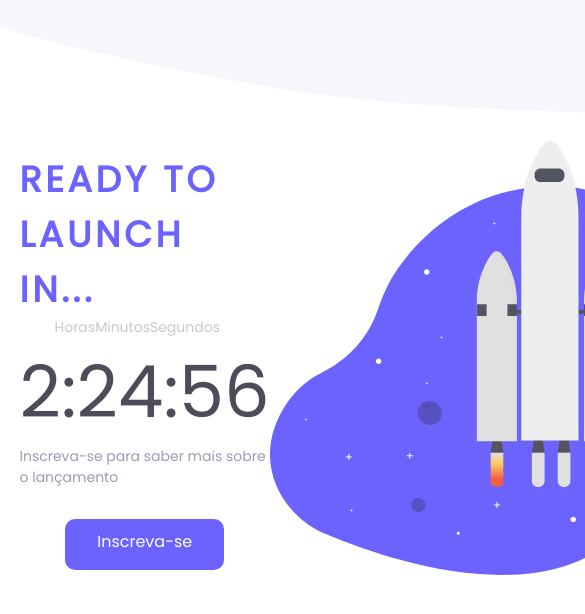
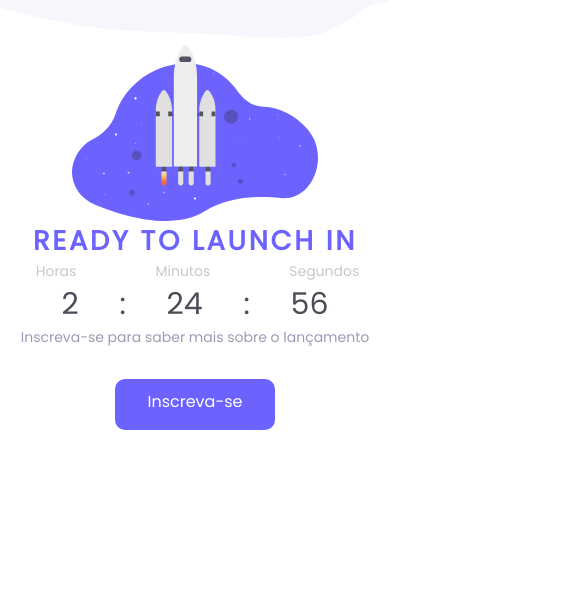
Before and after one commit to guiRodSilva/Countdown, a plain HTML site: page index.html in a window 390 px wide. Shown: the top 614 px of the page, 585 px wide, since content can reach past the window. Drawn offline with Linux system fonts and the light colour scheme.

Commit message:
half-responsive

```diff
--- a/index.html
+++ b/index.html
@@ -9,6 +9,7 @@
     <link rel="preconnect" href="https://fonts.googleapis.com">
     <link rel="preconnect" href="https://fonts.gstatic.com" crossorigin>
     <link href="https://fonts.googleapis.com/css2?family=Inter:wght@300;400;800&family=Merriweather+Sans&family=Poppins&display=swap" rel="stylesheet">
+    <link rel="stylesheet" href="responsive.css">
 </head>
 <body>
 
@@ -19,7 +20,7 @@
         <section>
 
             <div class="text-content">
-                <h1>READY TO LAUNCH IN...</h1>
+                <h1>READY TO LAUNCH IN</h1>
 
                 <div class="text-subtitle">
                     <p>Horas</p>
@@ -45,9 +46,8 @@
             </div>
         </section>
 
-        <section>
             <img src="images/rocket.svg" alt="rocket">
-        </section>
+
     </div>
 
 
--- /dev/null
+++ b/responsive.css
@@ -0,0 +1,64 @@
+@media (max-width: 1024px){
+
+    .text-content h1{
+        font-size: 27px !important;
+        text-align: center;
+    }
+
+    .text-content .text-subtitle{
+
+        padding-right: 30px !important;
+        padding-left: 25px !important;
+    }
+
+    .text-content .text-time h3{
+        font-size: 60px !important;
+    }
+
+    .text-content .bottom-info p{
+        text-align: center;
+    }
+
+}
+
+@media (max-width: 768px){
+
+    section .text-content{
+        padding-right: 50px !important;
+    }
+
+    .text-content .text-subtitle{
+
+        padding-right: 10px !important;
+        padding-left: 15px !important;
+    }
+
+    .text-content .text-time h3{
+        font-size: 50px !important;
+    }
+}
+
+@media (max-width: 425px){
+
+    .content-box{
+        flex-direction: column-reverse;
+        align-items:  center;
+    }
+
+    img[src="images/rocket.svg"]{
+        width: 70%;
+    }
+    section .text-content{
+        padding-right: 0px !important;
+    }
+
+    .text-content .text-subtitle{
+
+        padding-right: 10px !important;
+        padding-left: 15px !important;
+    }
+
+    .text-content .text-time h3{
+        font-size: 30px !important;
+    }
+}
--- a/style.css
+++ b/style.css
@@ -5,6 +5,10 @@
 
     font-family: 'Poppins';
     font-style: normal;
+}
+
+img{
+    width: 100%;
 }
 
 .content-box{
```
Also changed, not shown: script.js (line endings or trailing spaces).
